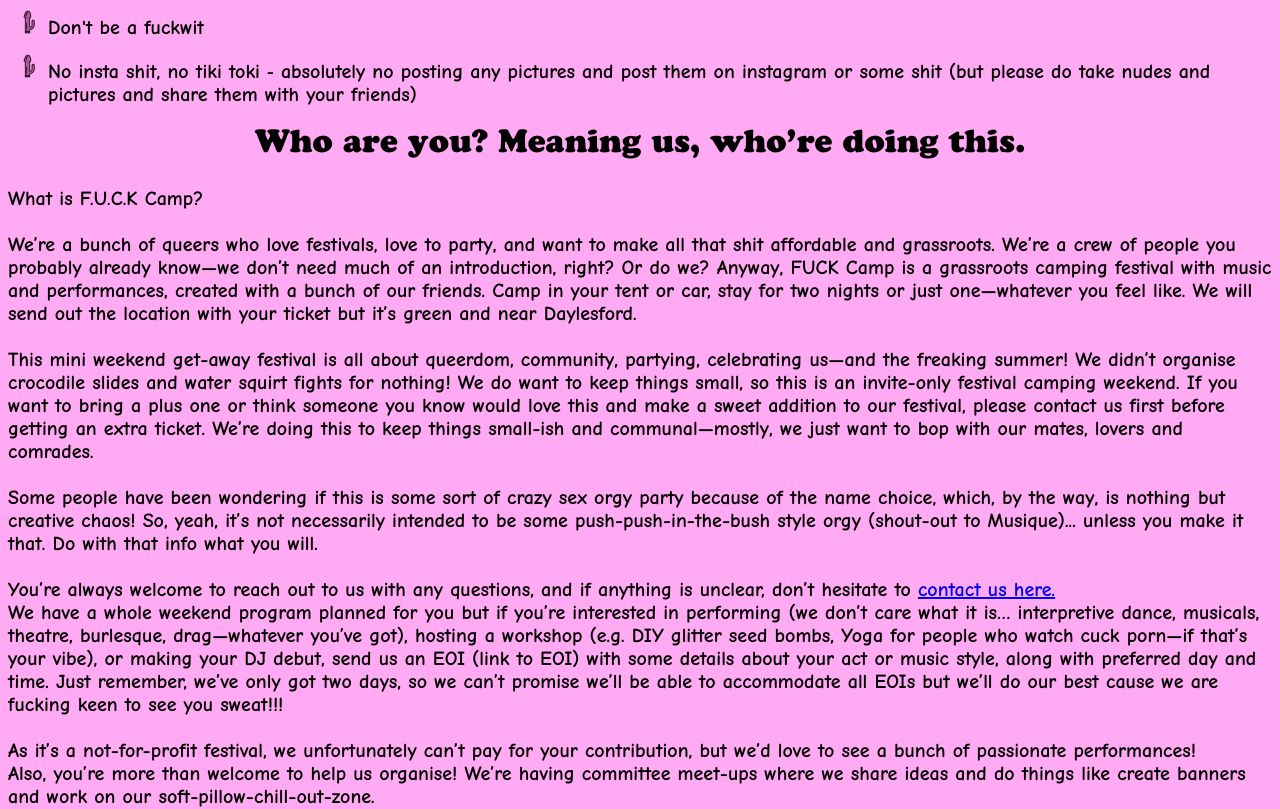
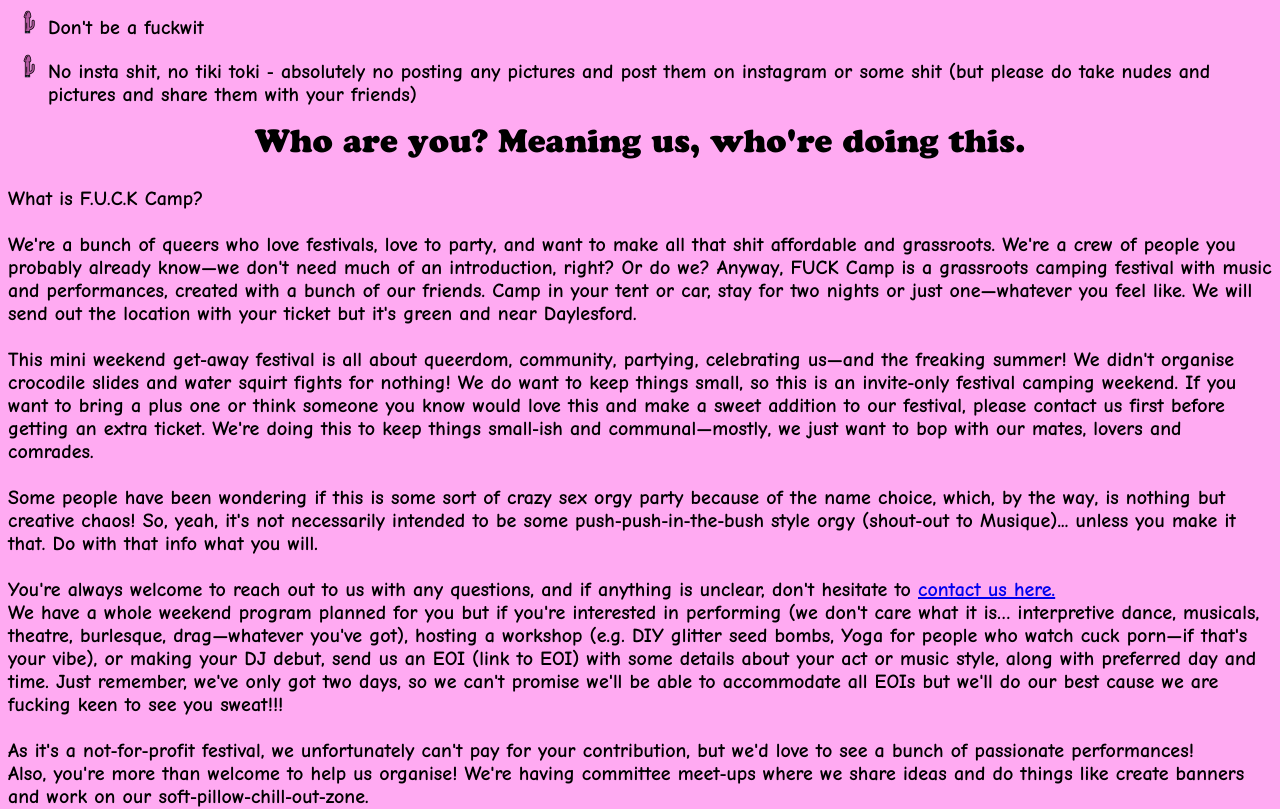
Before and after one commit to vari-spec/fuckkamp, a plain HTML site: page whatbring.html in a window 1280 px wide. Shown: the part 1400-2209 px from the top of the page. Drawn offline with nearby package versions, Linux system fonts and the light colour scheme.

Commit message:
good lord, html entities

```diff
--- a/whatbring.html
+++ b/whatbring.html
@@ -126,7 +126,7 @@
     <li>Wear sunscreen and a hat  &#8208; or bring aloe vera for sunburns</li>
     <li>Clean up after yourself and your friends. It’s a community festival, we ain’t your fucking cleaners, so please take your trash home</li>
     <li>Take care of your friends, especially if they are intoxicated</li>
-    <li>It’s a drug friendly space but be reasonable and watch your damn limits</li>
+    <li>It&apos;s a drug friendly space but be reasonable and watch your damn limits</li>
     <li>Be as slutty as you feel comfortable</li>
     <li>Serve cunt &#8208; don’t be a cunt</li>
     <li>Respect people’s consent</li>
@@ -149,43 +149,43 @@
 </h3>
 
 <h1 class="heading">
-Who are you? Meaning us, who’re doing this.
+Who are you? Meaning us, who&apos;re doing this.
 </h1>
 
 <h3 class="paragraph">
 What is F.U.C.K Camp?
 <br>
 <br>
-We’re a bunch of queers who love festivals, love to party, and want to make all that shit affordable and grassroots. We’re a crew of people you probably already know—we don’t need much of an introduction, right? Or do we? Anyway, FUCK Camp is a grassroots camping festival with music and performances, created with a bunch of our friends. Camp in your tent or car, stay for two nights or just one—whatever you feel like. We will send out the location with your ticket but it’s green and near Daylesford.
+We&apos;re a bunch of queers who love festivals, love to party, and want to make all that shit affordable and grassroots. We&apos;re a crew of people you probably already know&mdash;we don&apos;t need much of an introduction, right? Or do we? Anyway, FUCK Camp is a grassroots camping festival with music and performances, created with a bunch of our friends. Camp in your tent or car, stay for two nights or just one&mdash;whatever you feel like. We will send out the location with your ticket but it&apos;s green and near Daylesford.
 <br>
 <br>
-This mini weekend get-away festival is all about queerdom, community, partying, celebrating us—and the freaking summer! We didn’t organise crocodile slides and water squirt fights for nothing!
-We do want to keep things small, so this is an invite-only festival camping weekend. If you want to bring a plus one or think someone you know would love this and make a sweet addition to our festival, please contact us first before getting an extra ticket. We’re doing this to keep things small-ish and communal—mostly, we just want to bop with our mates, lovers and comrades.
+This mini weekend get&hyphen;away festival is all about queerdom, community, partying, celebrating us&mdash;and the freaking summer! We didn&apos;t organise crocodile slides and water squirt fights for nothing!
+We do want to keep things small, so this is an invite&hyphen;only festival camping weekend. If you want to bring a plus one or think someone you know would love this and make a sweet addition to our festival, please contact us first before getting an extra ticket. We&apos;re doing this to keep things small&hyphen;ish and communal&mdash;mostly, we just want to bop with our mates, lovers and comrades.
 <br>
 <br>
-Some people have been wondering if this is some sort of crazy sex orgy party because of the name choice, which, by the way, is nothing but creative chaos! So, yeah, it’s not necessarily intended to be some push-push-in-the-bush style orgy (shout-out to Musique)... unless you make it that. Do with that info what you will.
+Some people have been wondering if this is some sort of crazy sex orgy party because of the name choice, which, by the way, is nothing but creative chaos! So, yeah, it&apos;s not necessarily intended to be some push&hyphen;push&hyphen;in&hyphen;the&hyphen;bush style orgy (shout&hyphen;out to Musique)... unless you make it that. Do with that info what you will.
 <br>
 <br>
-You’re always welcome to reach out to us with any questions, and if anything is unclear, don’t hesitate to <a href="mailto:fuckkamp@proton.me">contact us here.</a>
+You&apos;re always welcome to reach out to us with any questions, and if anything is unclear, don&apos;t hesitate to <a href="mailto:fuckkamp@proton.me">contact us here.</a>
 <br>
-We have a whole weekend program planned for you but if you’re interested in performing (we don’t care what it is… interpretive dance, musicals, theatre, burlesque, drag—whatever you’ve got), hosting a workshop (e.g. DIY glitter seed bombs, Yoga for people who watch cuck porn—if that’s your vibe), or making your DJ debut, send us an EOI (link to EOI) with some details about your act or music style, along with preferred day and time. Just remember, we’ve only got two days, so we can’t promise we’ll be able to accommodate all EOIs but we’ll do our best cause we are fucking keen to see you sweat!!!
+We have a whole weekend program planned for you but if you&apos;re interested in performing (we don&apos;t care what it is… interpretive dance, musicals, theatre, burlesque, drag&mdash;whatever you&apos;ve got), hosting a workshop (e.g. DIY glitter seed bombs, Yoga for people who watch cuck porn&mdash;if that&apos;s your vibe), or making your DJ debut, send us an EOI (link to EOI) with some details about your act or music style, along with preferred day and time. Just remember, we&apos;ve only got two days, so we can&apos;t promise we&apos;ll be able to accommodate all EOIs but we&apos;ll do our best cause we are fucking keen to see you sweat!!!
 <br>
 <br>
-As it’s a not-for-profit festival, we unfortunately can’t pay for your contribution, but we’d love to see a bunch of passionate performances!
+As it&apos;s a not&hyphen;for&hyphen;profit festival, we unfortunately can&apos;t pay for your contribution, but we&apos;d love to see a bunch of passionate performances!
 <br>
-Also, you’re more than welcome to help us organise! We’re having committee meet-ups where we share ideas and do things like create banners and work on our soft-pillow-chill-out-zone.
+Also, you&apos;re more than welcome to help us organise! We&apos;re having committee meet&hyphen;ups where we share ideas and do things like create banners and work on our soft&hyphen;pillow&hyphen;chill&hyphen;out&hyphen;zone.
 <br>
-Ok, now on a more personal note, we love our Naarm queers, but we know that we all have some history—whether it’s with an ex, an old friend, or someone we just don’t vibe with anymore. That means there’s bound to be some beef, tiffs, quarrels, and squabbles here and there. We’d like to encourage everyone to have a good time, and if you see someone you’ve got history with, please keep it respectful and be well-mannered. We can’t promise your ex’s best work friend isn’t invited, or your neighbour’s cousin’s cat sitter who you can’t stand. So, you know, let’s keep things cool.
+Ok, now on a more personal note, we love our Naarm queers, but we know that we all have some history&mdash;whether it&apos;s with an ex, an old friend, or someone we just don&apos;t vibe with anymore. That means there&apos;s bound to be some beef, tiffs, quarrels, and squabbles here and there. We&apos;d like to encourage everyone to have a good time, and if you see someone you&apos;ve got history with, please keep it respectful and be well&hyphen;mannered. We can&apos;t promise your ex&apos;s best work friend isn&apos;t invited, or your neighbour&apos;s cousin&apos;s cat sitter who you can&apos;t stand. So, you know, let&apos;s keep things cool.
 <br>
 <br>
-I don’t think we need to mention this, but just in case: If you behave like a fuckwit, we will kindly ask you to leave or if you’re too cooked to leave we’ll put you in the naughty corner and are not allowed to party anymore!!!
+I don&apos;t think we need to mention this, but just in case: If you behave like a fuckwit, we will kindly ask you to leave or if you&apos;re too cooked to leave we&apos;ll put you in the naughty corner and are not allowed to party anymore!!!
 <br>
 <br>
-One last thing, we’d like to be very transparent with you all about the costs we spent so far, here’s our budget list (add budget list). We know times are fucked and we are all we got; to make a party a good one, we don’t want finances to come into play, so please feel free to make use of our sliding scale ticketing prices, even if you can’t afford it at all at the moment, let us know and we will give you a free ticket.
-Oh, I promise it’s the absolute last thing: Please, for our fucking sake, please clean up after yourself, this oval is very loved by the local community, so we want to leave things tidy and neat. Pick up after yourselves and your mates, bring bin bags and take your trash back home, yes, the recycling and landfill, please. OK, you are fucking ace for reading all of this!
+One last thing, we&apos;d like to be very transparent with you all about the costs we spent so far, here&apos;s our budget list (add budget list). We know times are fucked and we are all we got; to make a party a good one, we don&apos;t want finances to come into play, so please feel free to make use of our sliding scale ticketing prices, even if you can&apos;t afford it at all at the moment, let us know and we will give you a free ticket.
+Oh, I promise it&apos;s the absolute last thing: Please, for our fucking sake, please clean up after yourself, this oval is very loved by the local community, so we want to leave things tidy and neat. Pick up after yourselves and your mates, bring bin bags and take your trash back home, yes, the recycling and landfill, please. OK, you are fucking ace for reading all of this!
 <br>
 <br>
-Take care of each other. Clean up after yourself. Don’t shit in the shower. Respect consent.
+Take care of each other. Clean up after yourself. Don&apos;t shit in the shower. Respect consent.
 <br>
 Love and piss,
 <br>
```
